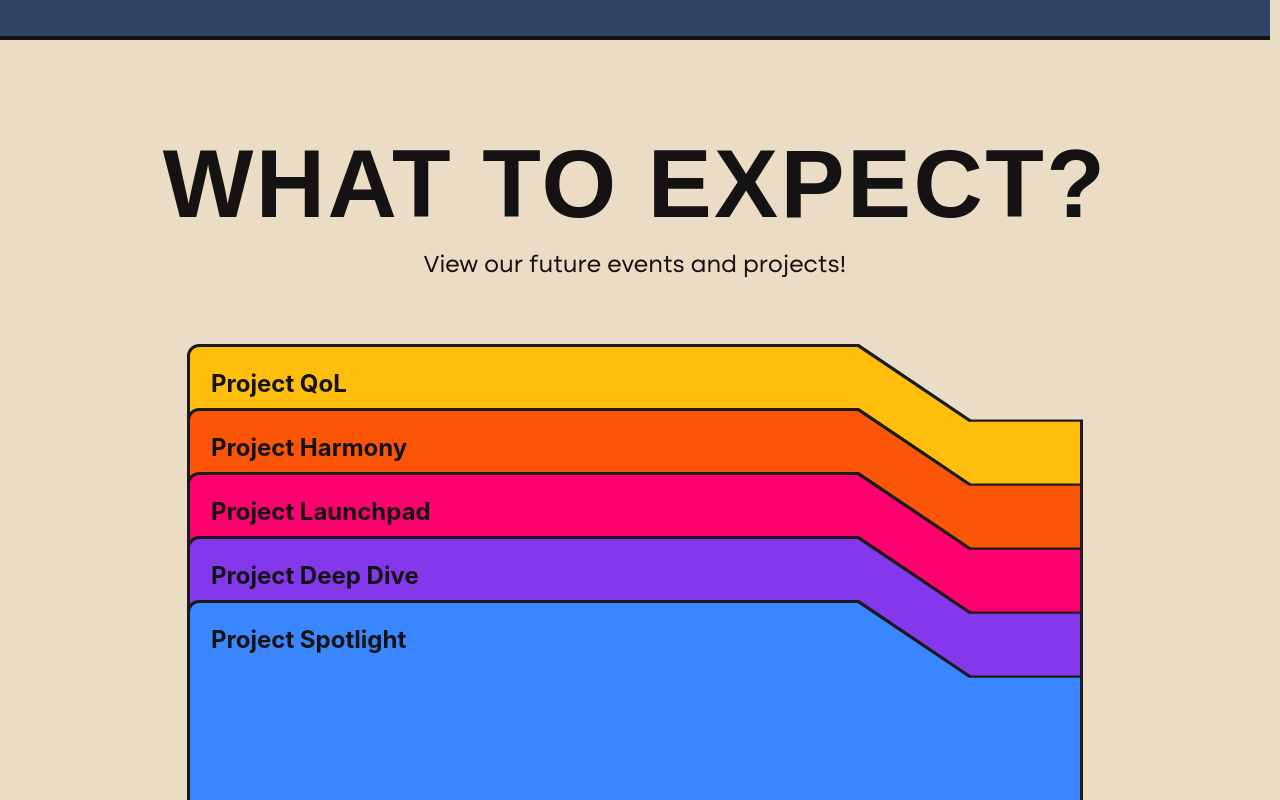
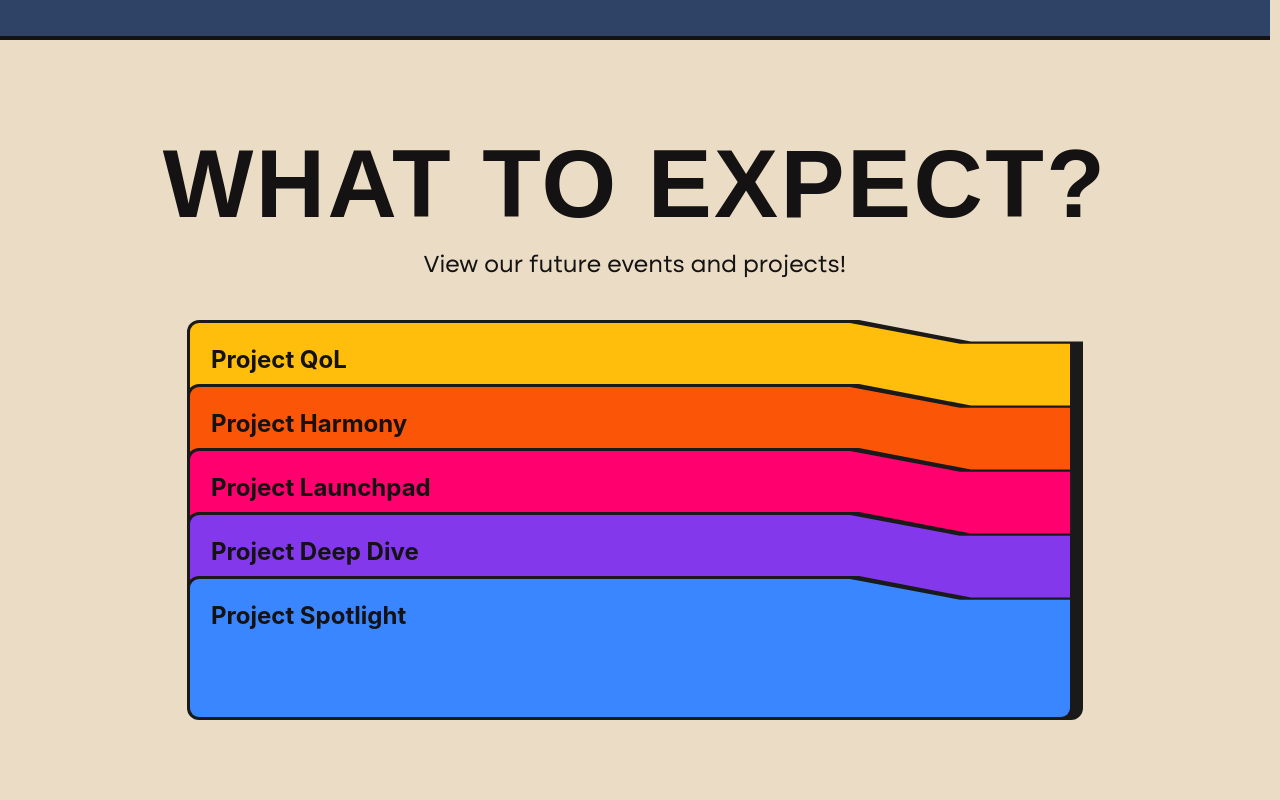
Before and after one commit to dlsl-animodev/project-launchpad, a Next.js app: page / in a window 1280 px wide. Shown: the part 3220-4020 px from the top of the page. Built offline with nearby package versions, Linux system fonts and the light colour scheme; a web font is replaced by a local one.

Commit message:
feat: folder expand on click

```diff
--- a/components/what-to-expect/folder-stack.tsx
+++ b/components/what-to-expect/folder-stack.tsx
@@ -4,26 +4,73 @@ import NotchedBox from "../ui/notched-box";
 interface FolderStackProps {
     index: number;
     title: string;
-    fillColor : string;
+    fillColor: string;
+    isExpanded: boolean;
+    onClick: () => void;
+    expandedIndex: number | null;
 }
-const FolderStack: React.FC<FolderStackProps> = ({ index, title, fillColor }) => {
+
+const   FolderStack: React.FC<FolderStackProps> = ({
+    index,
+    title,
+    fillColor,
+    isExpanded,
+    onClick,
+    expandedIndex
+}) => {
+    const baseOffset = 4; // rem between collapsed folders
+    const expandedContentHeight = 20; // additional height when expanded
+
+    // If there's an expanded folder and this folder is in front of it (higher index), move it down
+    const shouldMoveDown = expandedIndex !== null && index > expandedIndex;
+
     return (
         <motion.div
-            className="absolute w-full left-0"
-            style={
-                {
-                    top: `${index * 4}rem`,
-                    zIndex: index,
-                }
-            }
+            className="absolute w-full left-0 cursor-pointer"
+            onClick={onClick}
+            style={{
+                zIndex: index,
+            }}
+            animate={{
+                top: `${index * baseOffset}rem`,
+                y: shouldMoveDown ? expandedContentHeight * 16 : 0, // Move down if there's an expanded folder behind this one
+            }}
+            transition={{
+                duration: 0.5,
+                ease: [0.4, 0, 0.2, 1],
+            }}
         >
             <NotchedBox
-                className="my-16 aspect-video w-full flex items-center justify-center text-foreground"
+                className="flex items-center justify-center text-foreground overflow-hidden w-full"
                 fillColor={fillColor}
             >
-                <p className="text-2xl font-bold">
-                    {title}
-                </p>
+                <motion.div
+                    className="w-full"
+                    animate={{
+                        height: isExpanded ? "26rem" : "6rem",
+                    }}
+                    transition={{
+                        duration: 0.5,
+                        ease: [0.4, 0, 0.2, 1],
+                    }}
+                >
+                    <p className="text-2xl font-bold    ">
+                        {title}
+                    </p>
+                    <motion.div
+                        className="px-4 pb-4"
+                        initial={{ opacity: 0 }}
+                        animate={{
+                            opacity: isExpanded ? 1 : 0,
+                            display: isExpanded ? "block" : "none",
+                        }}
+                        transition={{ duration: 0.3 }}
+                    >
+                        <p className="text-sm mt-2">
+                            Click to collapse and see other projects.
+                        </p>
+                    </motion.div>
+                </motion.div>
             </NotchedBox>
         </motion.div>
     );
--- a/components/what-to-expect/what-to-expect.tsx
+++ b/components/what-to-expect/what-to-expect.tsx
@@ -1,3 +1,5 @@
+"use client";
+import { useState } from "react";
 import { SECTION_IDS } from "@/lib/scroll-into-view-ids";
 import {
     SectionContainer,
@@ -11,6 +13,8 @@ import {
 import FolderStack from "./folder-stack";
 
 const WhatToExpect = () => {
+    const [expandedIndex, setExpandedIndex] = useState<number | null>(null);
+
     const projects = [
         { title: "Project QoL", fillColor: "#FFBE0B" },
         { title: "Project Harmony", fillColor: "#FB5607" },
@@ -24,7 +28,8 @@ const WhatToExpect = () => {
             withDefaultClasses={false}
             id={SECTION_IDS.FUTURE_PROJECTS}
         >
-            <div>
+            <div className="flex flex-col gap-10">
+                {/* The Title of the Folder Stack  */}
                 <SectionContainerHeader>
                     <SectionTitle
                         initial={{ opacity: 0, y: 20, scale: 0.7 }}
@@ -46,13 +51,16 @@ const WhatToExpect = () => {
                 {/* The Folder Stack  */}
                 <SectionContainerMain className="relative h-fit">
                     <div className="w-full max-w-4xl mx-auto h-full flex items-start justify-center">
-                        <div className="w-full relative">
+                        <div className="w-full relative ">
                             {projects.map((project, index) => (
                                 <FolderStack
                                     key={index}
                                     index={index}
                                     title={project.title}
                                     fillColor={project.fillColor}
+                                    isExpanded={expandedIndex === index}
+                                    onClick={() => setExpandedIndex(expandedIndex === index ? null : index)}
+                                    expandedIndex={expandedIndex}
                                 />
                             ))}
                         </div>
@@ -60,7 +68,8 @@ const WhatToExpect = () => {
                 </SectionContainerMain>
             </div>
             {/* After the Folder Stack Message  */}
-            <SectionContainerFooter className="mb-[3rem] mt-[45rem]">
+            {/* Set top margin here because the folder stack above is absolutely positioned */}
+            <SectionContainerFooter className="mb-[3rem] mt-[30rem]">
                 <SectionContainerSubHeading
                     className="text-5xl sm:text-6xl lg:text-8xl leading-[1.4] mb-[2rem]"
                     initial={{ opacity: 0, y: 20, scale: 0.7 }}
```
